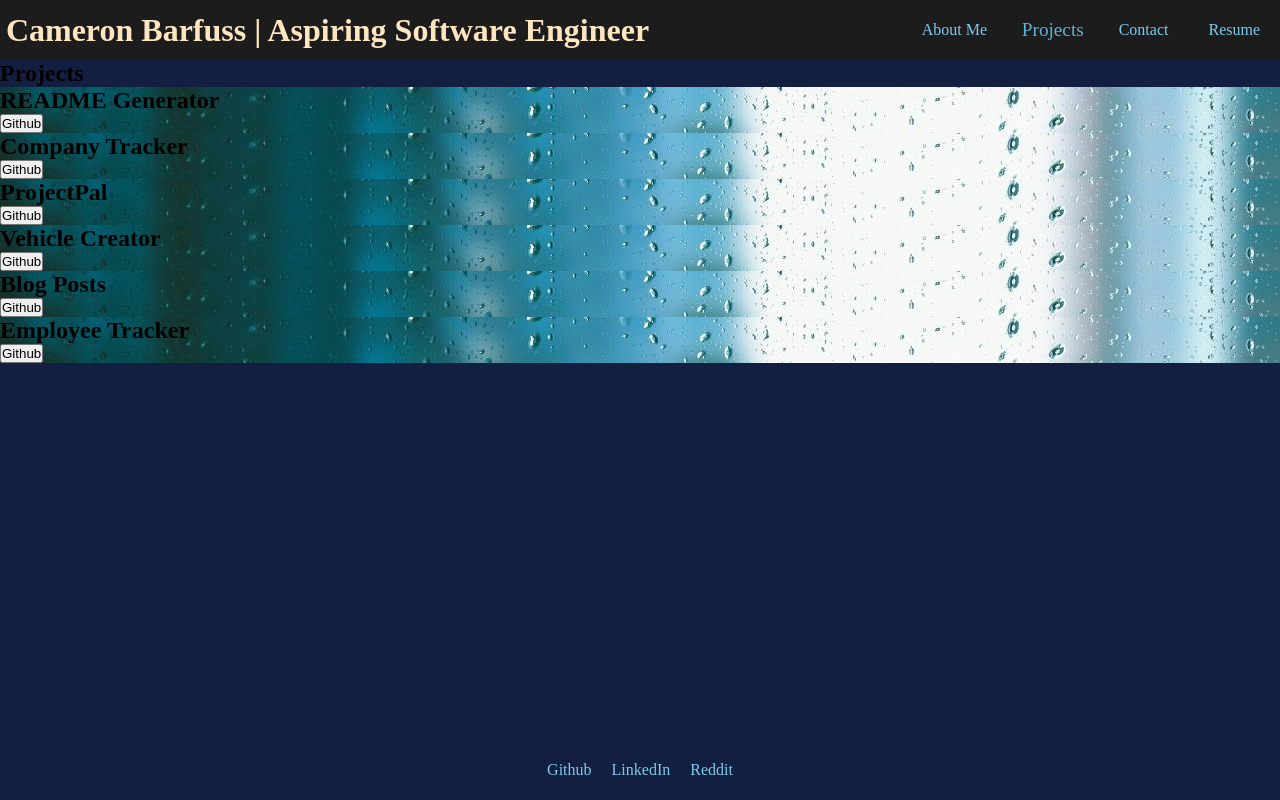
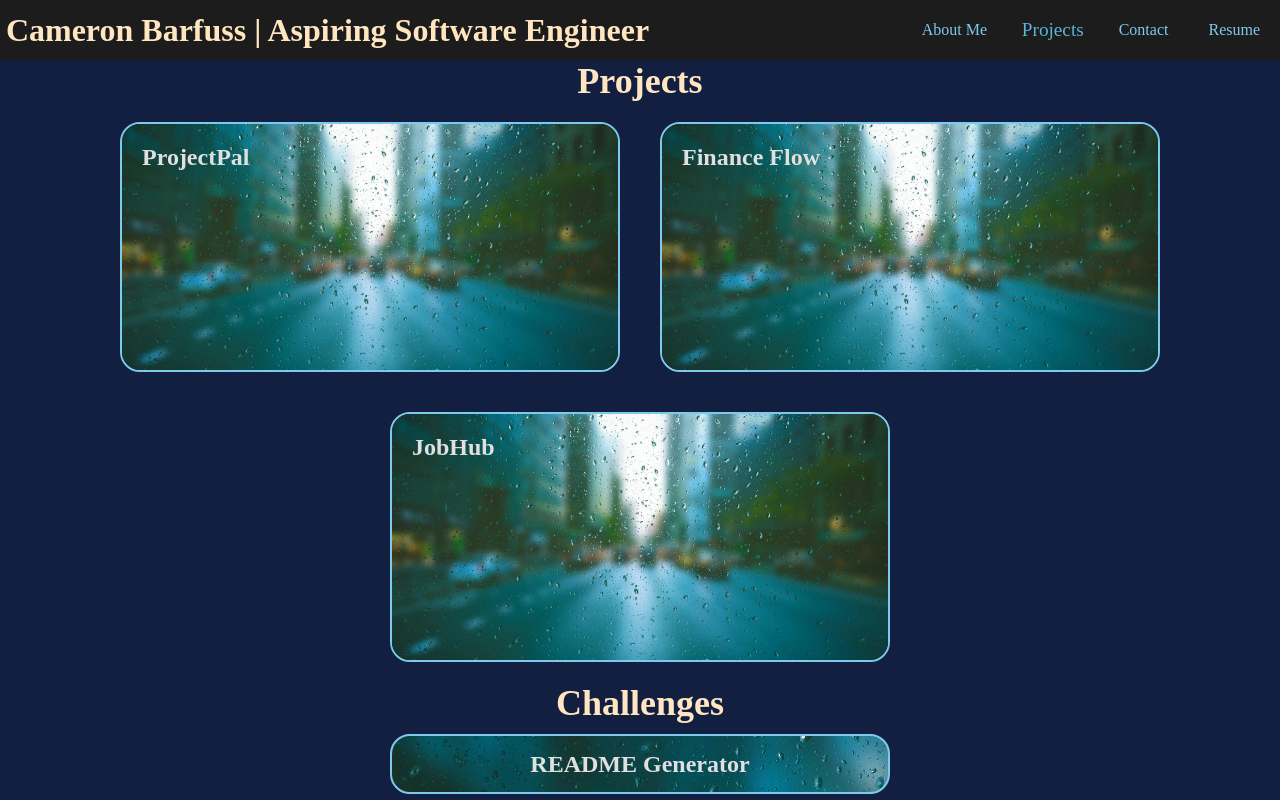
Before and after one commit to Runnerrupert/My-Portfolio, a React (Vite) app: page /Portfolio in a window 1280 px wide. Shown: the top 800 px of the page. Built offline with nearby package versions, Linux system fonts and the light colour scheme.

Commit message:
Add styling changes to project tab

```diff
--- /dev/null
+++ b/src/components/Challenge.css
@@ -0,0 +1,35 @@
+.challenge-link {
+    text-decoration: none;
+}
+
+.challenge-container {
+    display: flex;
+    justify-content: center;
+    align-items: center;
+    border-radius: 20px;
+    width: 500px;
+    height: 60px;
+    box-sizing: border-box;
+    padding: 10px;
+    margin: 10px;
+    border: 2px solid #7dcaed;
+    cursor: pointer;
+    transition: box-shadow 0.3s ease;
+}
+
+.challenge-title {
+    color: #E0E0E0;
+}
+
+.challenge-container:hover {
+    border: 2px solid #56a8d4;
+    box-shadow: 0 4px 15px #7dcaed;
+}
+
+
+@media screen and (max-width: 600px) {
+    .challenge-container {
+        width: 300px;
+        height: 60px;
+    }
+}
--- /dev/null
+++ b/src/components/Challenge.jsx
@@ -0,0 +1,13 @@
+import "./Challenge.css";
+
+function Challenge(props) {
+    return (
+        <a href={props.link} className="challenge-link">
+            <div className="challenge-container" style={{backgroundImage: `url(${props.backgroundImg})`}}>
+                <h2 className="challenge-title">{props.title}</h2>
+            </div>
+        </a>
+    )
+}
+
+export default Challenge;
--- /dev/null
+++ b/src/components/Project.css
@@ -0,0 +1,64 @@
+.project-link {
+    text-decoration: none;
+    display: block;
+}
+
+.project-container {
+    position: relative;
+    overflow: hidden;
+    display: flex;
+    flex-direction: column;
+    justify-content: space-between;
+    align-items: left;
+    width: 500px;
+    height: 250px;
+    border-radius: 20px;
+    box-sizing: border-box;
+    margin: 20px;
+    padding: 20px;
+    border: 2px solid #7dcaed;
+    cursor: pointer;
+    transition: box-shadow 0.3s ease;
+}
+
+.project-background {
+    position: absolute;
+    top: 0;
+    left: 0;
+    width: 100%;
+    height: 100%;
+    background-size: cover;
+    background-position: center;
+    transition: transform 0.8s ease;
+    z-index: 0;
+}
+
+.project-container:hover {
+    border: 2px solid #56a8d4;
+    background-size: 120%;
+    background-position: center;
+    box-shadow: 0 4px 15px #7dcaed;
+}
+
+.project-title {
+    color: #E0E0E0;
+    z-index: 1;
+}
+
+.project-container:hover .project-background {
+    transform: scale(1.2);
+}
+
+@media screen and (max-width: 1024px) {
+    .project-container {
+        width: 400px;
+        height: 200px;
+    }
+}
+
+@media screen and (max-width: 600px) {
+    .project-container {
+        width: 300px;
+        height: 150px;
+    }
+}
--- a/src/components/Project.jsx
+++ b/src/components/Project.jsx
@@ -1,15 +1,17 @@
+import "./Project.css";
+
 function Project(props) {
     return (
-        <div style={{backgroundImage: `url(${props.backgroundImg})`}}>
-            <div>
-                <h2>{props.title}</h2>
+        <a href={props.link} className="project-link">
+            <div className="project-container">
+                <div
+                    className="project-background"
+                    style={{backgroundImage: `url(${props.backgroundImg})`}}
+                ></div>
+                <h2 className="project-title">{props.title}</h2>
             </div>
-            <div>
-                <a href={props.link}>
-                    <button> Github </button>
-                </a>
-            </div>
-        </div>
+        </a>
+
     )
 }
 
--- /dev/null
+++ b/src/pages/Portfolio.css
@@ -0,0 +1,61 @@
+/* Main Container Styles */
+
+.portfolio-main-container {
+    display: flex;
+    flex-direction: column;
+    align-items: center;
+    width: 100%;
+    height: 100%;
+}
+
+/* Projects Container Styles */
+
+.projects-container {
+    display: flex;
+    flex-direction: column;
+    align-items: center;
+}
+
+.project-h2 {
+    font-size: 36px;
+    color: #FFE6C0;
+}
+
+.projects {
+    display: flex;
+    flex-direction: row;
+    justify-content: center;
+    flex-wrap: wrap;
+}
+
+/* Challenges Container Styles */
+
+.challenges-container {
+    display: flex;
+    flex-direction: column;
+    align-items: center;
+    width: 75%;
+}
+
+.challenges-h2 {
+    font-size: 36px;
+    color: #FFE6C0;
+}
+
+.challenges {
+    display: flex;
+    flex-direction: row;
+    justify-content: center;
+    flex-wrap: wrap;
+}
+
+@media screen and (max-width: 1024px) {
+    .projects {
+        flex-direction: column;
+        flex-wrap: wrap;
+    }
+    .challenges {
+        flex-direction: column;
+        flex-wrap: wrap;
+    }
+}
--- a/src/pages/Portfolio.jsx
+++ b/src/pages/Portfolio.jsx
@@ -1,4 +1,7 @@
-import Project from "../components/Project"
+import Project from "../components/Project";
+import Challenge from "../components/Challenge";
+
+import "./Portfolio.css";
 
 // Images used inside of each project (Only one currently)
 import Background from "../assets/images/backgroundimg.png";
@@ -7,39 +10,58 @@ export default function Portfolio() {
 
     return (
     <>
-        <h2>Projects</h2>
-        <div>
-            <Project
-             title={"README Generator"}
-             link="https://github.com/Runnerrupert/README-Generator"
-             backgroundImg={Background}
-            />
-            <Project
-             title={"Company Tracker"}
-             link="https://github.com/Runnerrupert/Company-Tracker"
-             backgroundImg={Background}
-             />
+        <div className="portfolio-main-container">
+            <div className="projects-container">
+                <h2 className="project-h2">Projects</h2>
+                <div className="projects">
                     <Project
                     title={"ProjectPal"}
                     link="https://github.com/PeruvPowWow/ProjectPAL"
                     backgroundImg={Background}
                     />
                     <Project
+                    title={"Finance Flow"}
+                    link="https://github.com/Runnerrupert/finance-flow"
+                    backgroundImg={Background}
+                    />
+                    <Project
+                    title={"JobHub"}
+                    link="https://github.com/Runnerrupert/JobHub"
+                    backgroundImg={Background}
+                    />
+                </div>
+            </div>
+            <div className="challenges-container">
+                <h2 className="challenges-h2">Challenges</h2>
+                <div className="challenges">
+                    <Challenge
+                    title={"README Generator"}
+                    link="https://github.com/Runnerrupert/README-Generator"
+                    backgroundImg={Background}
+                    />
+                    <Challenge
+                    title={"Company Tracker"}
+                    link="https://github.com/Runnerrupert/Company-Tracker"
+                    backgroundImg={Background}
+                    />
+                    <Challenge
                     title={"Vehicle Creator"}
                     link="https://github.com/Runnerrupert/Vehicle-Creator"
                     backgroundImg={Background}
                     />
-            <Project
+                    <Challenge
                     title={"Blog Posts"}
                     link="https://github.com/Runnerrupert/Blog-Posts"
                     backgroundImg={Background}
                     />
-            <Project
+                    <Challenge
                     title={"Employee Tracker"}
                     link="https://github.com/Runnerrupert/Employee-Tracker"
                     backgroundImg={Background}
                     />
                 </div>
+            </div>
+        </div>
     </>
     )
 }
```
Lines whose indentation alone changed are shown as unchanged.
